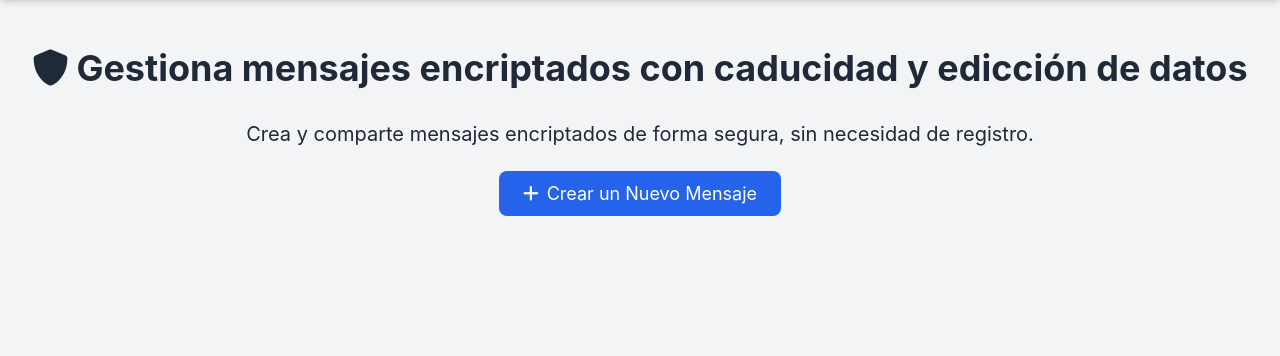
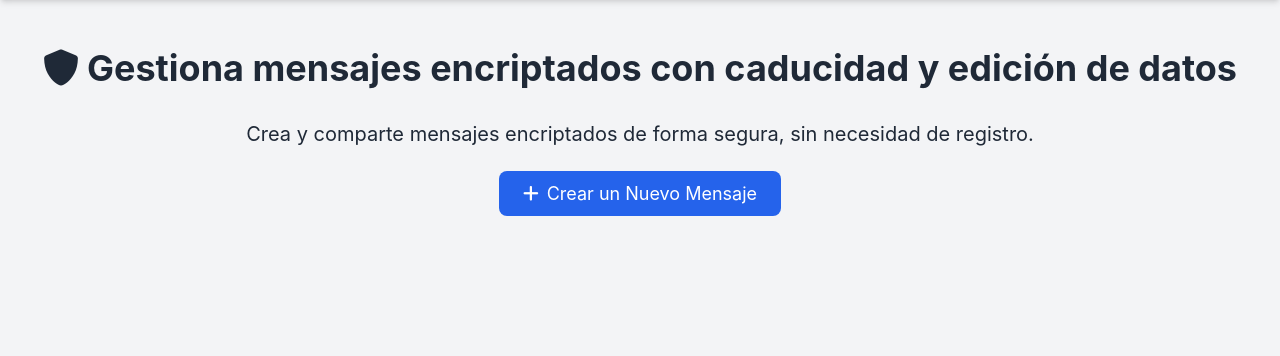
Before and after one commit to 686f6c61/n-encrypt-web, a Flask app: page / in a window 1280 px wide. Shown: the part 64-420 px from the top of the page. Run offline with Flask 3, Linux system fonts and the light colour scheme; some libraries are stand-ins or nearby versions.

Commit message:
Actualizar index.html

```diff
--- a/templates/index.html
+++ b/templates/index.html
@@ -4,7 +4,7 @@
 
 {% block content %}
 <div class="text-center">
-    <h1 class="text-4xl font-bold mb-8"><i class="fas fa-shield-alt mr-2"></i>Gestiona mensajes encriptados con caducidad y edicción de datos</h1>
+    <h1 class="text-4xl font-bold mb-8"><i class="fas fa-shield-alt mr-2"></i>Gestiona mensajes encriptados con caducidad y edición de datos</h1>
     <p class="text-xl mb-8">Crea y comparte mensajes encriptados de forma segura, sin necesidad de registro.</p>
     <a href="{{ url_for('create_message') }}" class="bg-primary-600 text-white px-6 py-3 rounded-lg text-lg hover:bg-primary-700 transition duration-300">
         <i class="fas fa-plus mr-2"></i>Crear un Nuevo Mensaje
```
